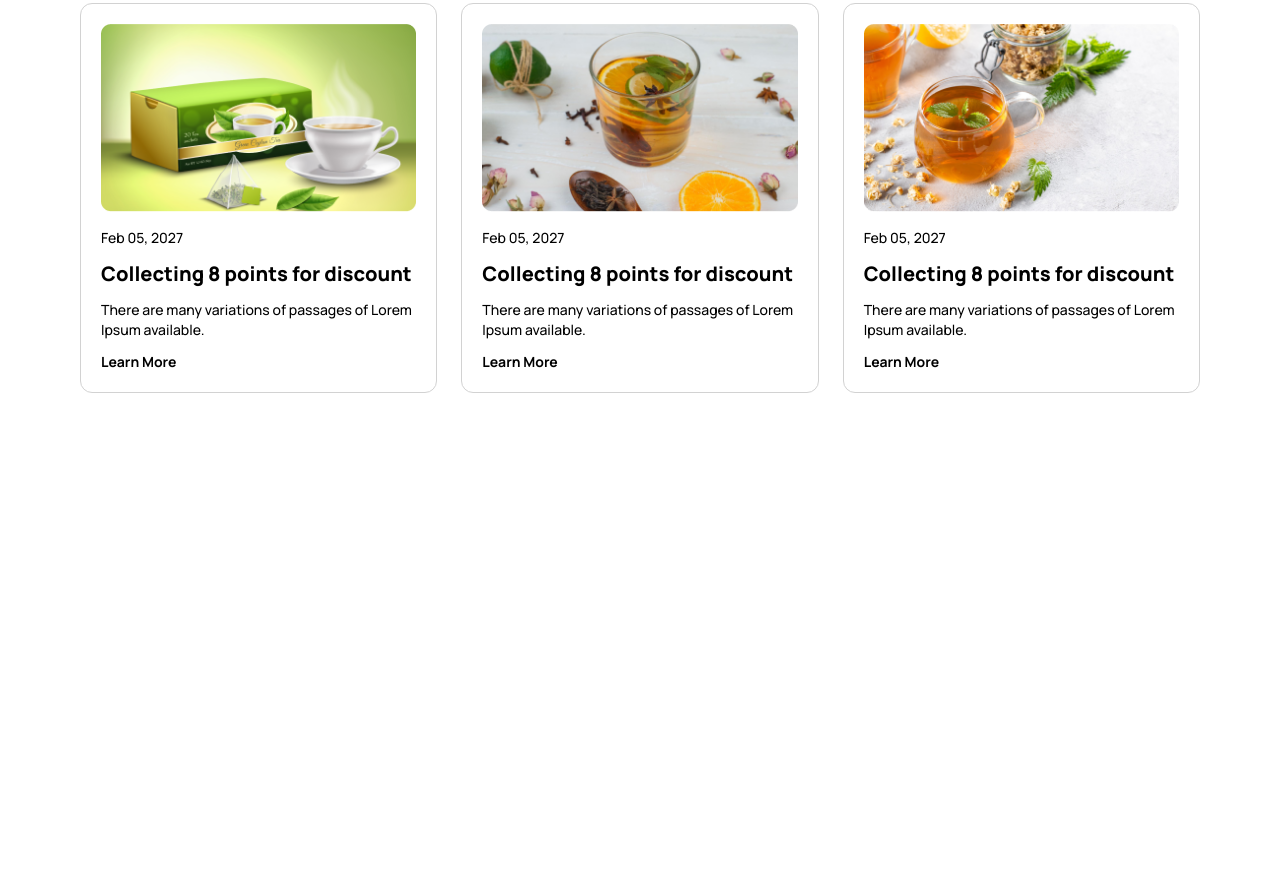
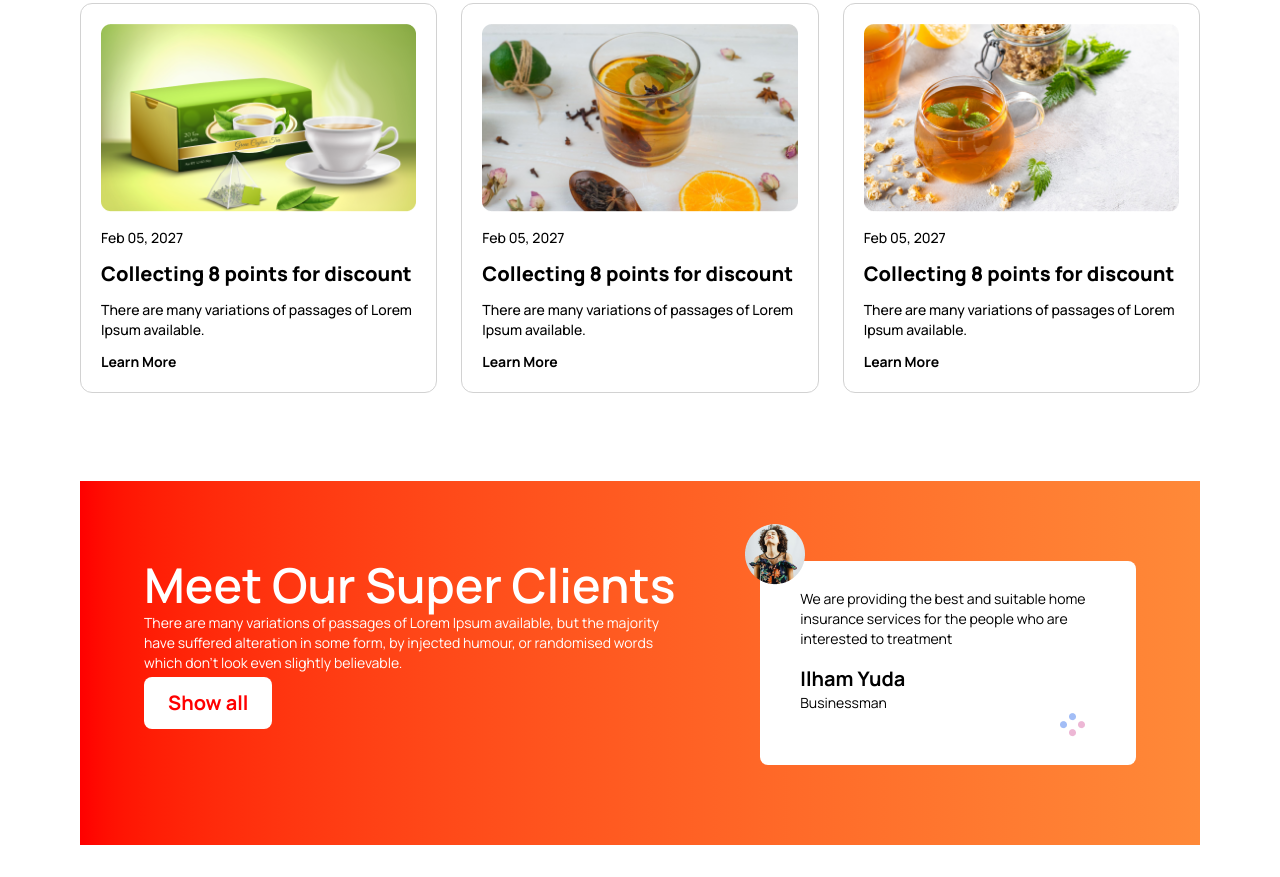
Before and after one commit to Arif1917/tea-house, a plain HTML site: page index.html in a window 1280 px wide. Shown: the part 1789-2666 px from the top of the page. Before the commit the page ends 2238 px from the top, so only its background shows below. Drawn offline with nearby package versions, Linux system fonts and the light colour scheme.

Commit message:
hard section half added

```diff
--- a/index.html
+++ b/index.html
@@ -139,6 +139,32 @@
                 <div></div>
             </div>
         </section>
+        <!-- hard section -->
+         <section class="px-4 py-3 md:px-20 md:py-8">
+
+            <div class="hard-container flex flex-col md:flex-row gap-20 bg-linear-to-r from-[#FF0000] to-[#FF8938] py-4 md:py-20 px-3 md:px-16">
+
+                <div class="hard-text space-y-1">
+                    <h3 class="text-3xl md:text-5xl font-semibold text-white">Meet Our Super  Clients</h3>
+                    <p class="text-sm font-normal text-white">There are many variations of passages of Lorem Ipsum available, but the majority have suffered alteration in some form, by injected humour, or randomised words which don't look even slightly believable. </p>
+                    <button class="btn text-[#FF0000] font-bold text-xl bg-[white] py-3 px-6 rounded-lg">Show all</button>
+                </div>
+
+                <div class="relative bg-[#FFFFFF] rounded-lg py-3 md:py-7 px-3 md:px-10 gap-4">
+                    <div class="absolute mt-[-65px] ml-[-55px]">
+                        <img src="images/client.png" alt="">
+                    </div>
+                   <p class="text-sm font-normal ">We are providing the best and suitable home insurance services for the people who are interested to treatment</p>
+                   <h4 class="text-xl font-bold mt-4">Ilham Yuda</h4>
+                   <p class="text-sm font-normal">Businessman</p>
+                   <div class="ml-[260px]">
+                    <img src="images/circles.png" alt="">
+                   </div>
+                   </div>
+
+                </div>
+         </section>
+
     </main>
     <footer>
 
```
